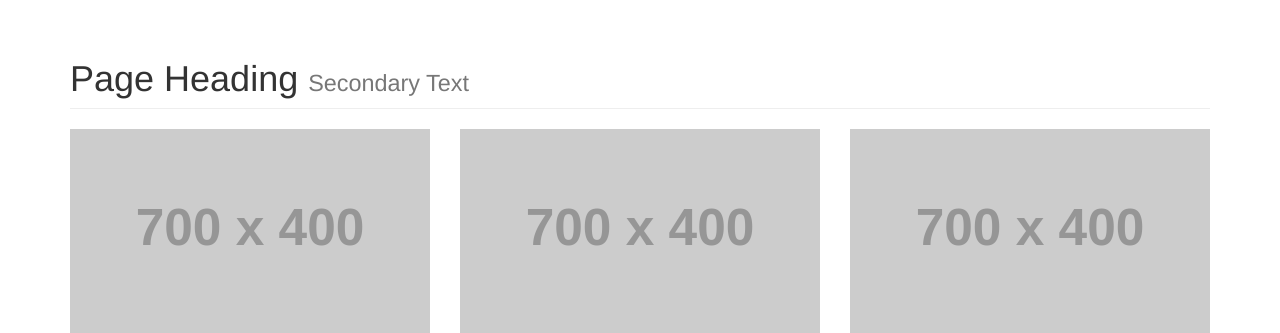
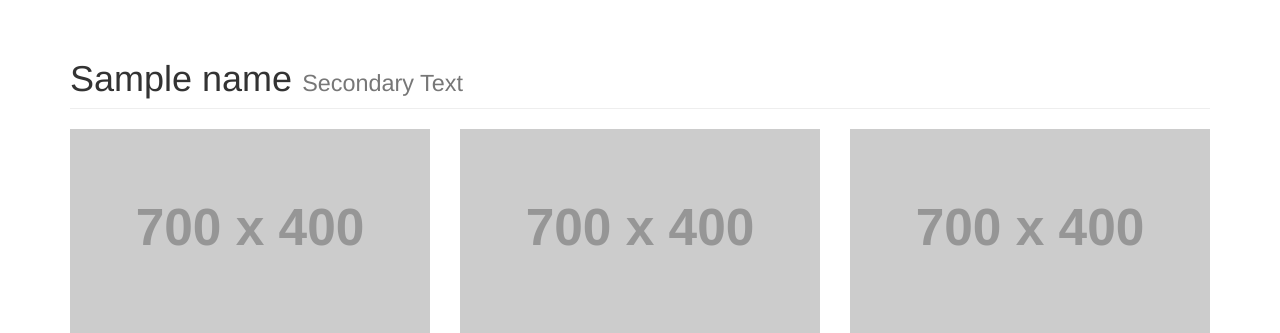
Before and after one commit to qychen/dbProj1_Eventorer, a Flask app: template website/templates/lists.html in a window 1280 px wide. Shown: the part 51-384 px from the top of the page. Run offline with Flask 2, Linux system fonts and the light colour scheme; the template is opened without the code that fills it: most values are stand-ins (such as "Sample title", 1, 10 or a date in 2020); grey boxes labelled with a size stand in for pictures from a placeholder-image service; some libraries are stand-ins or nearby versions.

Commit message:
add listing page

```diff
--- a/website/application.py
+++ b/website/application.py
@@ -8,9 +8,9 @@ application = Flask(__name__)
 def main_page():
 	return render_template('index.html')
 
-@application.route('/events')
-def events_list():
-	return render_template('details.html', payload = {"test":"data"})
+@application.route('/<list_name>')
+def events_list(list_name=None):
+	return render_template('lists.html', name = list_name)
 
 @application.route('/event/<id>')
 def event(id=None):
--- a/website/templates/lists.html
+++ b/website/templates/lists.html
@@ -66,7 +66,7 @@
         <!-- Page Header -->
         <div class="row">
             <div class="col-lg-12">
-                <h1 class="page-header">Page Heading
+                <h1 class="page-header">{{name}}
                     <small>Secondary Text</small>
                 </h1>
             </div>
```
Also changed, not shown: website/templates/index.html (+9 -3 lines).
